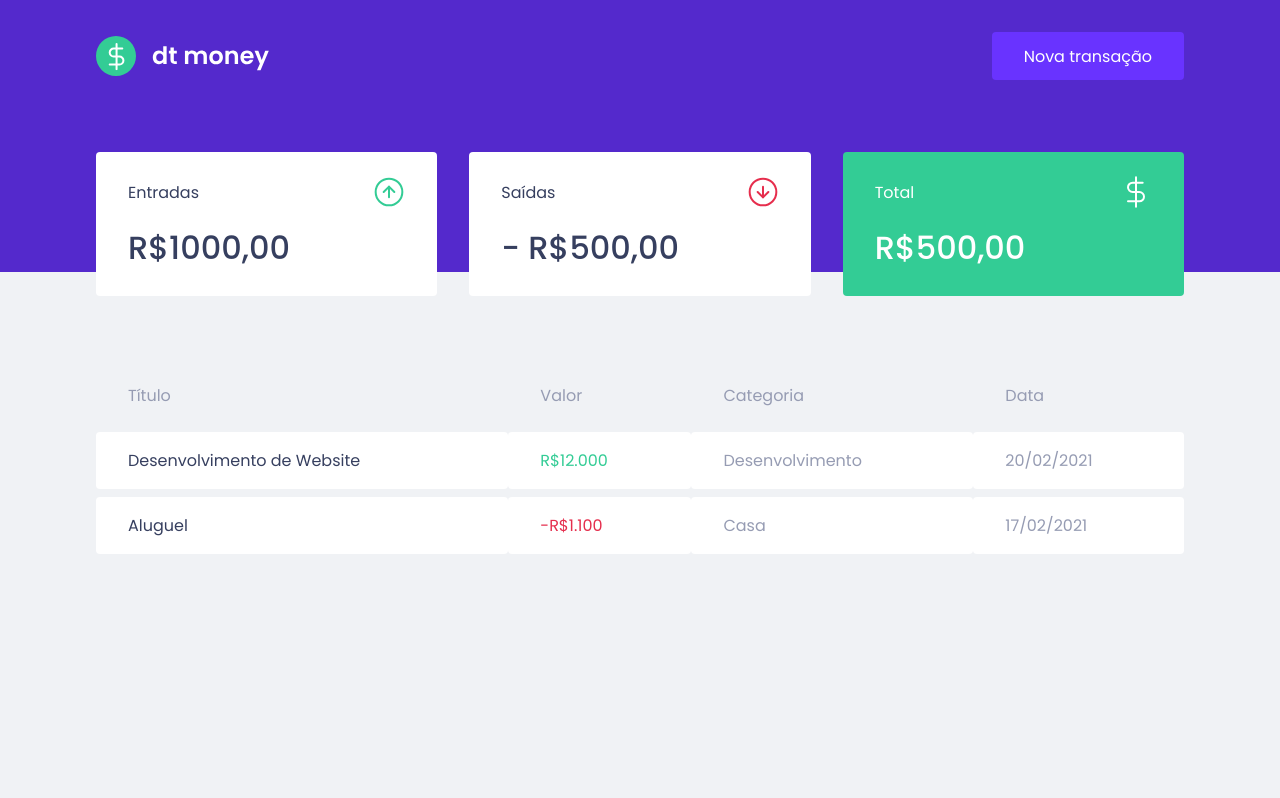
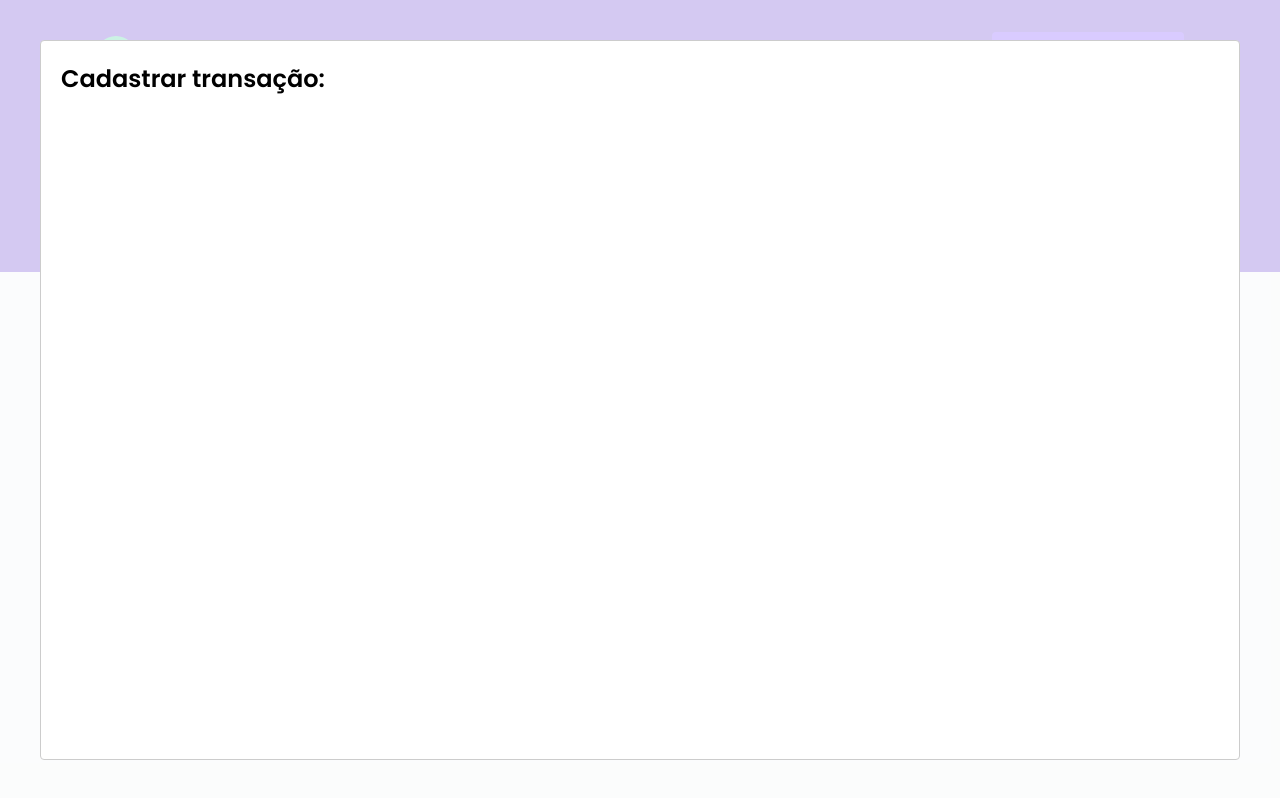
Before and after one commit to GabrielNogueiraBR/ignite-reactjs-chatper-ii-dtmoney, a React (Create React App) app: page / in a window 1280 px wide. Both pictures are taken after a click on the button "Nova transação". Built offline with nearby package versions, Linux system fonts and the light colour scheme; no server answers; what miragejs would draw is missing.

Commit message:
Adding Modal-React to project and using best pratices for components

```diff
--- a/package.json
+++ b/package.json
@@ -7,6 +7,7 @@
     "miragejs": "^0.1.43",
     "react": "^17.0.2",
     "react-dom": "^17.0.2",
+    "react-modal": "^3.14.4",
     "react-scripts": "5.0.0",
     "styled-components": "^5.3.3",
     "web-vitals": "^2.1.0"
@@ -19,6 +20,7 @@
     "@types/node": "^16.7.13",
     "@types/react": "^17.0.20",
     "@types/react-dom": "^17.0.9",
+    "@types/react-modal": "^3.13.1",
     "@types/styled-components": "^5.1.21",
     "typescript": "^4.4.2"
   },
--- a/src/App.tsx
+++ b/src/App.tsx
@@ -1,12 +1,33 @@
+import { useState } from "react";
+import Modal from "react-modal";
 import { Dashboard } from "./components/Dashboard";
 import { Header } from "./components/Header/Header";
 import { GlobalStyle } from "./styles/global";
 
+Modal.setAppElement('#root') // acessibilidade
+
 export function App() {
+  const [isNewTransactionModalOpen, setIsNewTransactionModalOpen] =
+    useState(false);
+
+  function handleOpenNewTransactionModal() {
+    setIsNewTransactionModalOpen(true);
+  }
+
+  function handleCloseNewTransactionModal() {
+    setIsNewTransactionModalOpen(false);
+  }
+
   return (
     <>
-      <Header />
+      <Header onOpenNewTransactionModal={handleOpenNewTransactionModal} />
       <Dashboard />
+      <Modal
+        isOpen={isNewTransactionModalOpen}
+        onRequestClose={handleCloseNewTransactionModal}
+      >
+        <h2>Cadastrar transação:</h2>
+      </Modal>
       <GlobalStyle />
     </>
   );
--- a/src/components/Header/Header.tsx
+++ b/src/components/Header/Header.tsx
@@ -1,12 +1,18 @@
 import logoImg from "../../assets/logo.svg";
 import { Container, Content } from "./styles";
 
-export function Header() {
+interface HeaderProps {
+  onOpenNewTransactionModal: () => void;
+}
+
+export function Header({ onOpenNewTransactionModal }: HeaderProps) {
   return (
     <Container>
       <Content>
         <img src={logoImg} alt="dt money" />
-        <button type="button">Nova transação</button>
+        <button type="button" onClick={onOpenNewTransactionModal}>
+          Nova transação
+        </button>
       </Content>
     </Container>
   );
```
Also changed, not shown: 1 other file (tests, documents, lock files or other folders).
